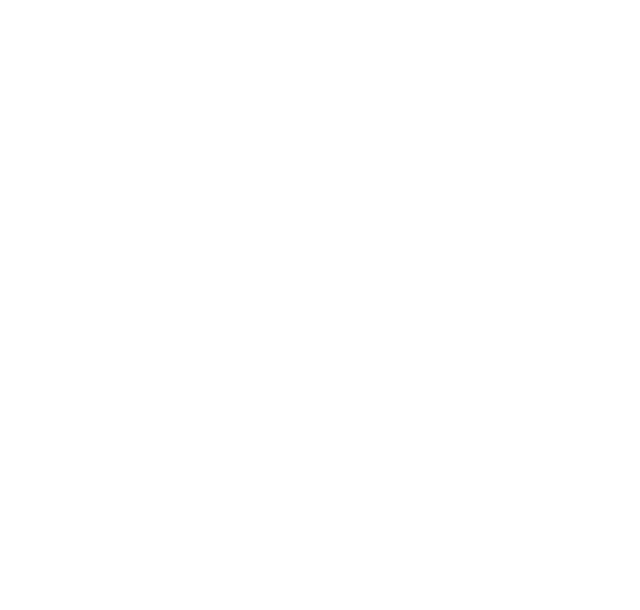
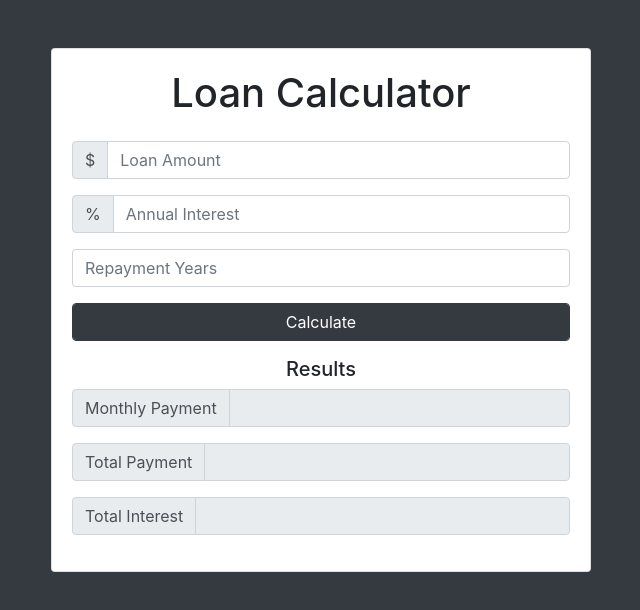
Before and after one commit to maximus986/loan-calculator, a plain HTML site: page index.html in a window 1280 px wide. Shown: the whole page, without its empty margins (319-959 px from the left). Drawn offline with Linux system fonts and the light colour scheme.

Commit message:
Create app markup and style

```diff
--- a/css/style.css
+++ b/css/style.css
@@ -0,0 +1,9 @@
+input[type="number"]::-webkit-outer-spin-button,
+input[type="number"]::-webkit-inner-spin-button {
+    -webkit-appearance: none;
+    margin: 0;
+}
+
+input[type="number"] {
+    -moz-appearance: textfield;
+}
--- a/index.html
+++ b/index.html
@@ -16,8 +16,70 @@
   <title>Loan Calculator</title>
 </head>
 
-<body>
-
+<body class="bg-dark">
+  <div class="container">
+    <div class="row">
+      <div class="col-md-8 col-lg-6 mx-auto">
+        <div class="card card-body text-center mt-5">
+          <h1 class="heading display-5 pb-3">Loan Calculator</h1>
+          <form id="loan-form">
+            <div class="form-group">
+              <div class="input-group mb-3">
+                <div class="input-group-prepend">
+                  <span class="input-group-text">$</span>
+                </div>
+                <input type="number" class="form-control" id="amount" placeholder="Loan Amount">
+              </div>
+            </div>
+            <div class="form-group">
+              <div class="input-group mb-3">
+                <div class="input-group-prepend">
+                  <span class="input-group-text">%</span>
+                </div>
+                <input type="number" class="form-control" id="interest" placeholder="Annual Interest">
+              </div>
+            </div>
+            <div class="form-group">
+              <input type="number" class="form-control" id="years" placeholder="Repayment Years">
+            </div>
+            <div class="form-group">
+              <button type="submit" class="form-control btn btn-dark" id="calculate-btn">Calculate</button>
+            </div>
+          </form>
+          <!-- <div id="loadering">
+            <img src="img/spinner.gif" alt="Loading...">
+          </div> -->
+          <div class="results">
+            <h5 class="results mb-2">Results</h5>
+            <div class="form-group">
+              <div class="input-group mb-3">
+                <div class="input-group-prepend">
+                  <span class="input-group-text">Monthly Payment</span>
+                </div>
+                <input type="number" class="form-control" id="monthly-payment" disabled>
+              </div>
+            </div>
+            <div class="form-group">
+              <div class="input-group mb-3">
+                <div class="input-group-prepend">
+                  <span class="input-group-text">Total Payment</span>
+                </div>
+                <input type="number" class="form-control" id="total-payment" disabled>
+              </div>
+            </div>
+            <div class="form-group">
+              <div class="input-group mb-3">
+                <div class="input-group-prepend">
+                  <span class="input-group-text">Total Interest</span>
+                </div>
+                <input type="number" class="form-control" id="total-interest" disabled>
+              </div>
+            </div>
+          </div>
+        </div>
+      </div>
+    </div>
+  </div>
 
 
   <!-- Optional JavaScript -->
```
Also changed, not shown: img/spinner.gif (added).
